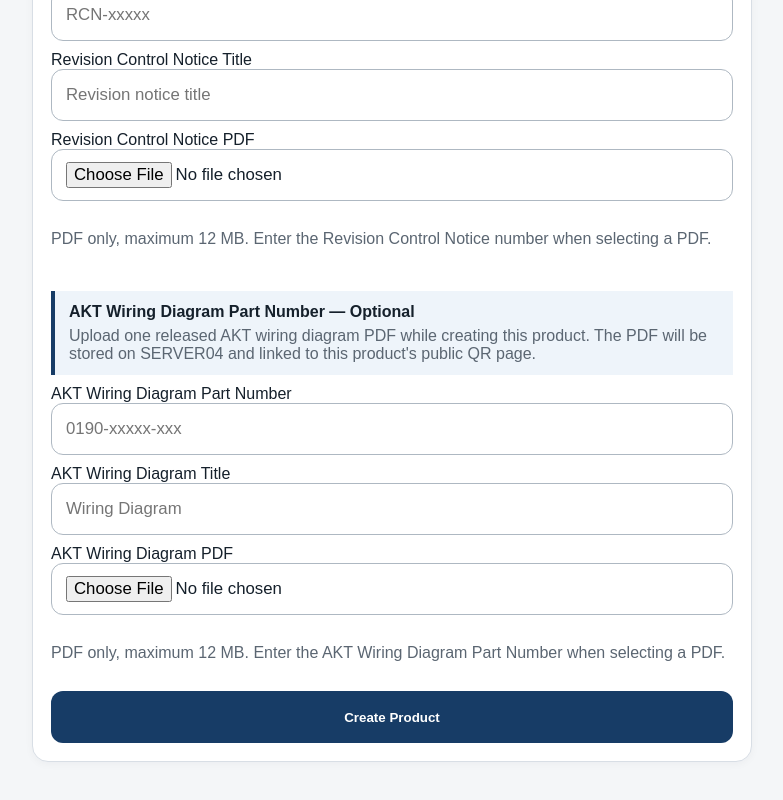
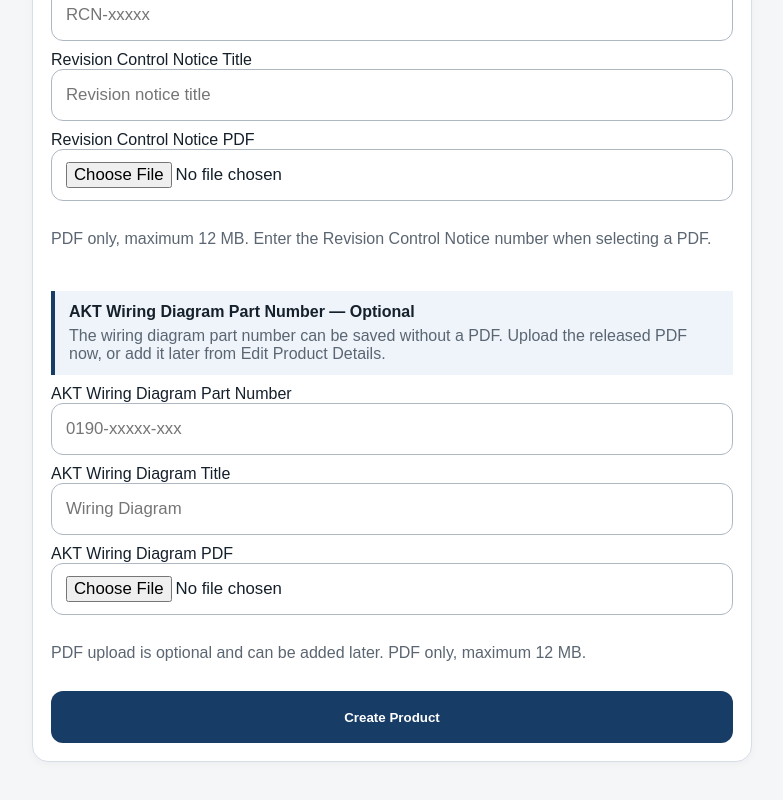
Before and after one commit to quirozr21-ops/production-visual-reference, a Next.js app: page /admin/products/new in a window 1280 px wide. Shown: the part 1288-2088 px from the top of the page, without its empty margins (58-841 px from the left). Built offline with nearby package versions, Linux system fonts and the light colour scheme; no server answers.

Commit message:
Make wiring diagram PDF optional on Create Product

```diff
--- a/src/app/admin/products/new/page.tsx
+++ b/src/app/admin/products/new/page.tsx
@@ -127,8 +127,8 @@ export default async function NewProductPage({
           <div className="note-box">
             <strong>AKT Wiring Diagram Part Number — Optional</strong>
             <div className="muted" style={{ marginTop: 6 }}>
-              Upload one released AKT wiring diagram PDF while creating this product.
-              The PDF will be stored on SERVER04 and linked to this product&apos;s public QR page.
+              The wiring diagram part number can be saved without a PDF.
+              Upload the released PDF now, or add it later from Edit Product Details.
             </div>
           </div>
 
@@ -158,7 +158,7 @@ export default async function NewProductPage({
             />
           </label>
           <p className="muted">
-            PDF only, maximum 12 MB. Enter the AKT Wiring Diagram Part Number when selecting a PDF.
+            PDF upload is optional and can be added later. PDF only, maximum 12 MB.
           </p>
 
           <button className="button" type="submit" disabled={isDemoMode}>
```
